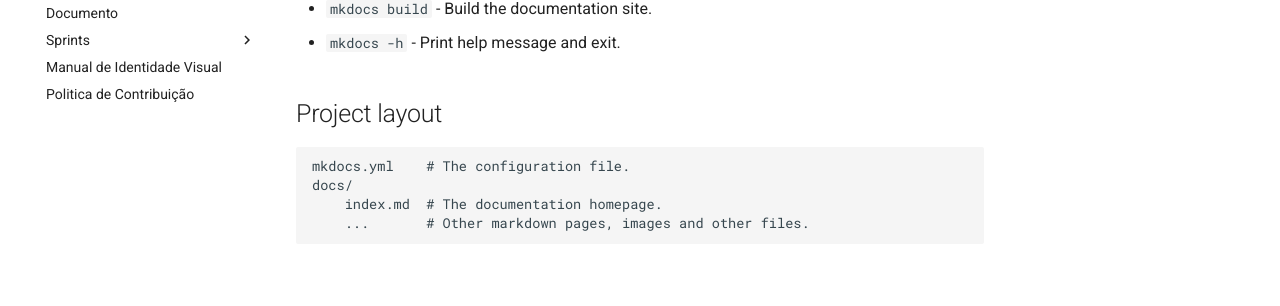
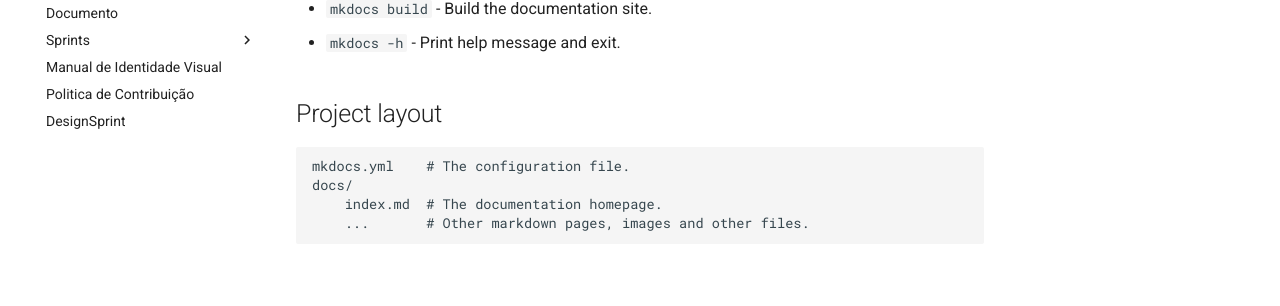
Before and after one commit to UnBArqDsw2021-2/2021.2_G2_Ki-Limpinho, an MkDocs documentation site: the page built from docs/index.md, in a window 1280 px wide. Shown: the part 367-673 px from the top of the page. Built offline with MkDocs 1.6.1 and Material for MkDocs 9.7.7, drawn with Linux system fonts in a browser that asks for light colours; comment, search, counter and statistics services are not loaded.

Commit message:
docs add nav to DesignSprint

```diff
--- a/mkdocs.yml
+++ b/mkdocs.yml
@@ -68,3 +68,4 @@ nav:
       - Planning: "Sprints/sprint02/Planning02.md"
   - Manual de Identidade Visual: "manualIdentidadeVisual.md"
   - Politica de Contribuição: "PoliticaDeContribuição.md"
+  - DesignSprint: "designSprint.md"
```
